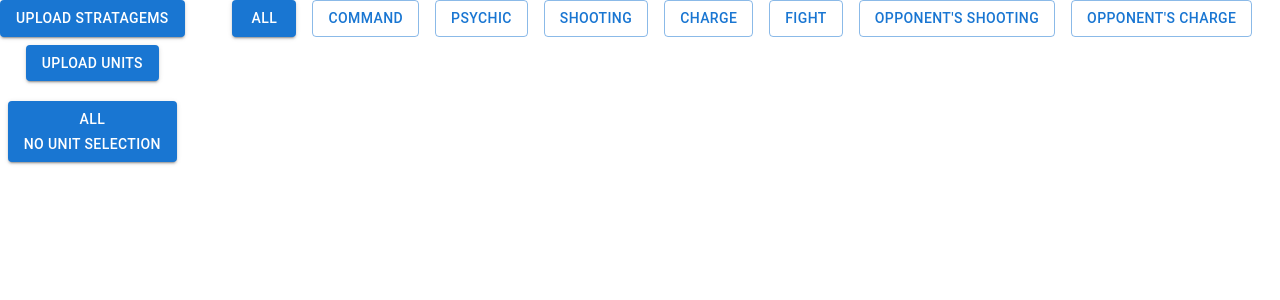
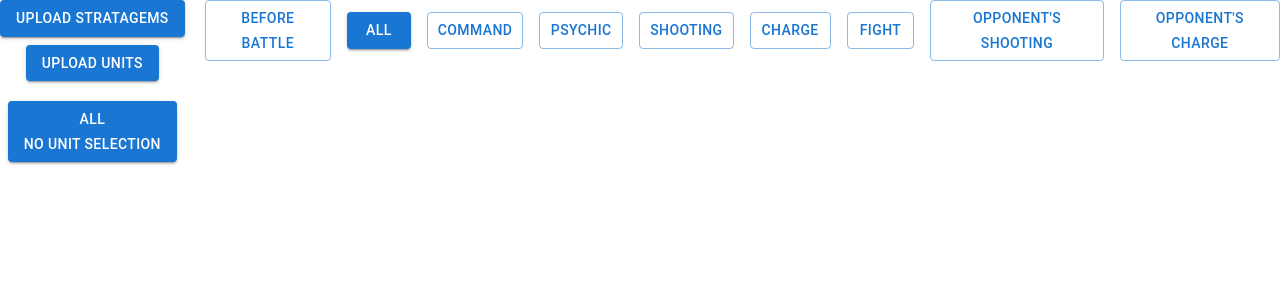
Before and after one commit to kasdaye/stratosphere, a React (Create React App) app: page / in a window 1280 px wide. Shown: the top 300 px of the page. Built offline with nearby package versions, Linux system fonts and the light colour scheme.

Commit message:
Include 'Before Battle' phase

```diff
--- a/src/buttons.js
+++ b/src/buttons.js
@@ -1,4 +1,9 @@
 export const buttons = [
+    {
+        key: 0,
+        name: "Before Battle",
+        value: ["Before Battle"]
+    },
     {
         key: 1,
         name: "All",
```
